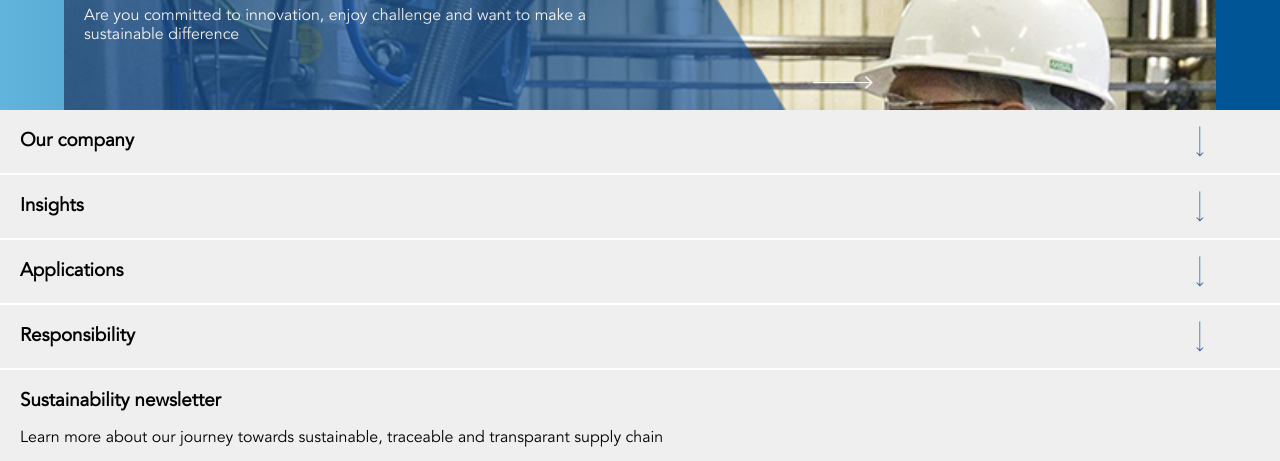
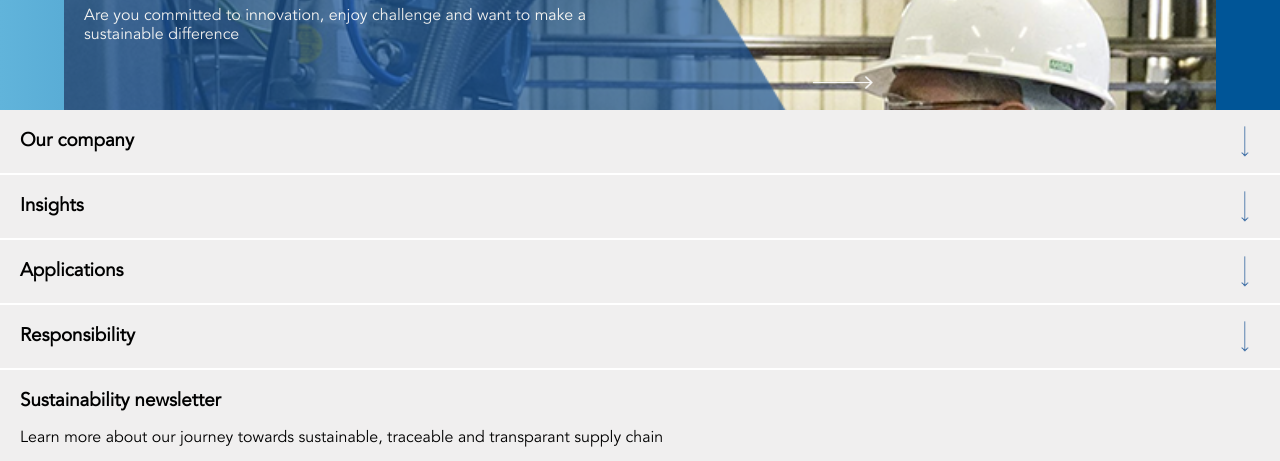
Before and after one commit to Devairways/marine, a React (Create React App) app: page / in a window 1280 px wide. Shown: the part 5140-5601 px from the top of the page. Built offline with nearby package versions, Linux system fonts and the light colour scheme.

Commit message:
style fix header

```diff
--- a/src/componenten/footer/footer.css
+++ b/src/componenten/footer/footer.css
@@ -26,6 +26,9 @@
 	background-color: #f0efef;
 	color: #000;
 	padding: 20px;
+}
+
+.paneel2:first-of-type{
 	border-bottom:2px solid #fff;
 }
 
@@ -33,8 +36,7 @@
 	width: 30px;
     transform: rotate(90deg);
     float: right;
-    padding-right: 60px;
-    padding-top: 30px;
+    margin-top: -15px;
 }
 
 footer{
--- a/src/componenten/header/header.css
+++ b/src/componenten/header/header.css
@@ -3,6 +3,7 @@
   width: 220px;
   padding: 5px;
   color: #fff;
+  transition: .5s;
   position: absolute;
   right: 0;
   bottom: 0;
```
